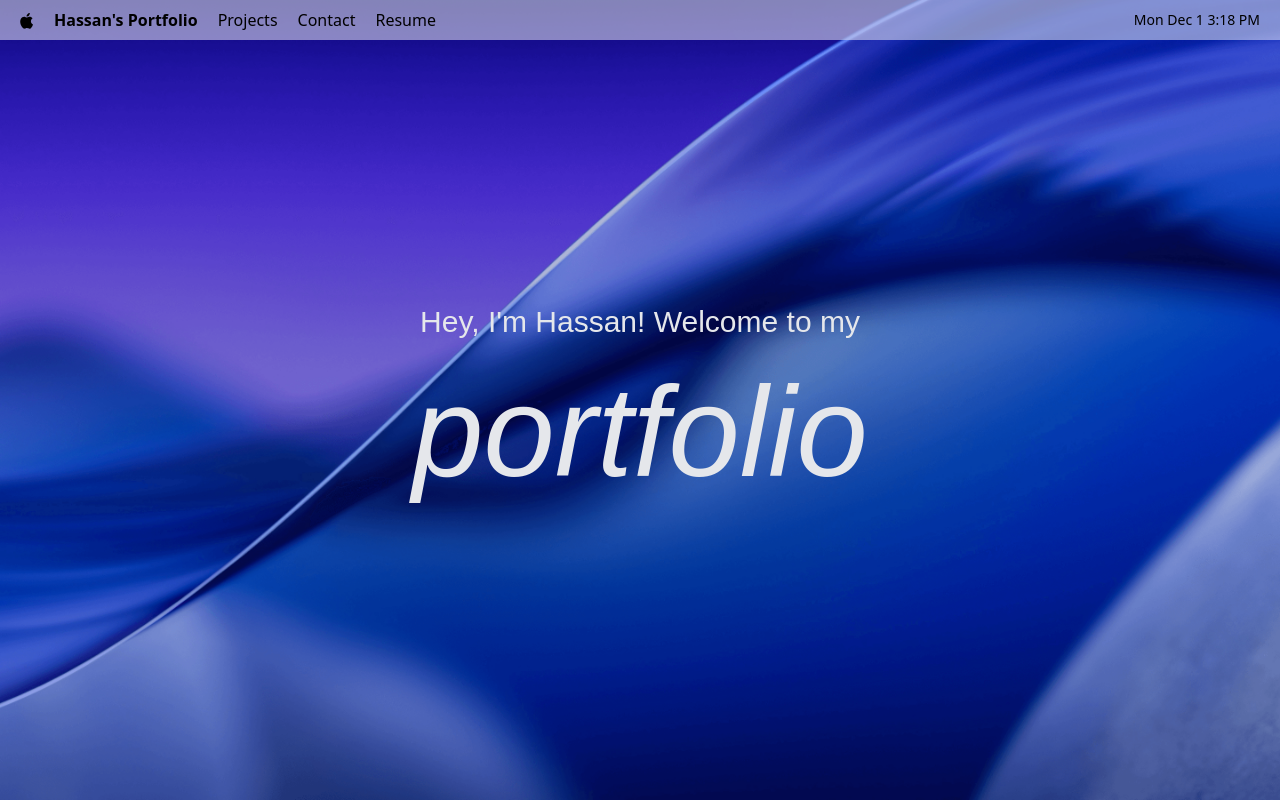
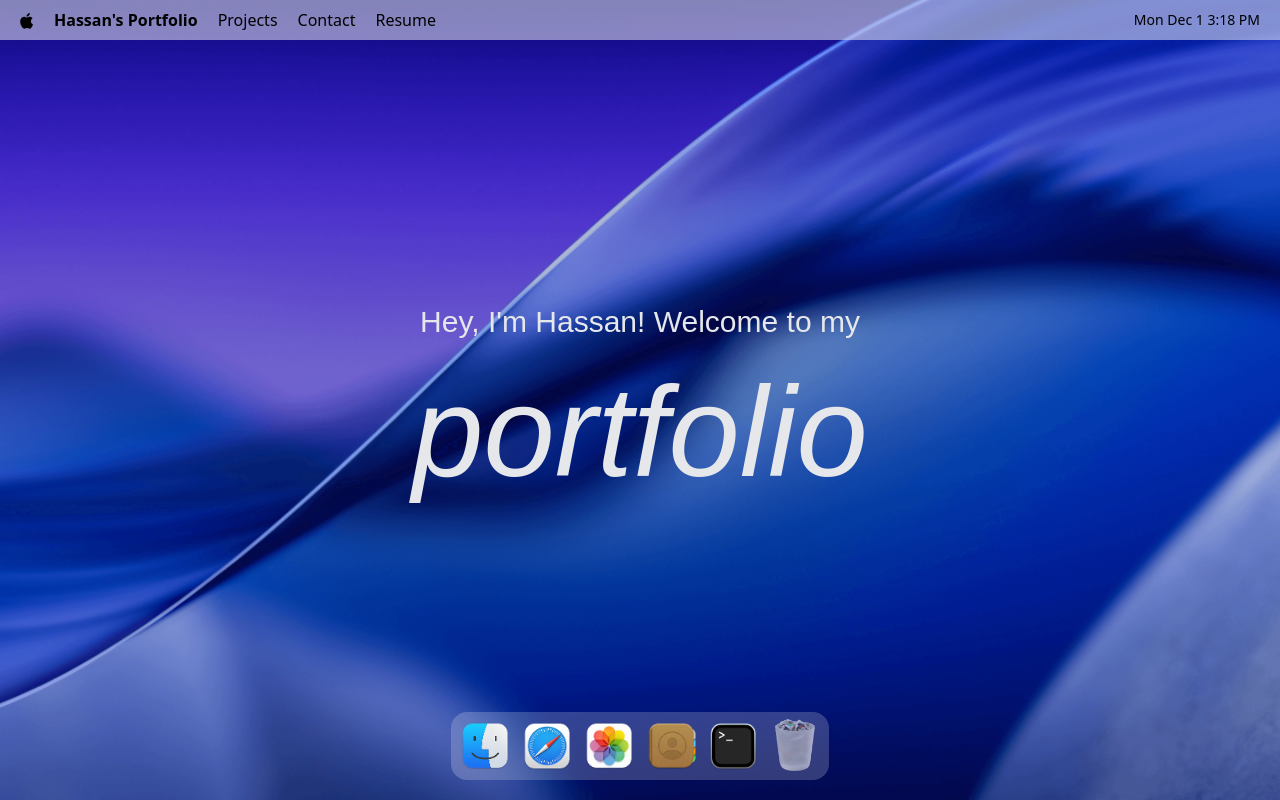
Before and after one commit to HassanKhan123/macbook-portfolio, a React (Vite) app: page / in a window 1280 px wide. Built offline with nearby package versions, Linux system fonts and the light colour scheme; a web font is replaced by a local one.

Commit message:
added: dock presentation

```diff
--- a/package.json
+++ b/package.json
@@ -17,6 +17,7 @@
     "lucide-react": "^0.555.0",
     "react": "^19.2.0",
     "react-dom": "^19.2.0",
+    "react-tooltip": "^5.30.0",
     "tailwindcss": "^4.1.17"
   },
   "devDependencies": {
--- a/src/App.jsx
+++ b/src/App.jsx
@@ -1,4 +1,4 @@
-import { Navbar, Welcome } from "#components";
+import { Dock, Navbar, Welcome } from "#components";
 import React from "react";
 
 const App = () => {
@@ -6,6 +6,7 @@
     <main>
       <Navbar />
       <Welcome />
+      <Dock />
     </main>
   );
 };
--- /dev/null
+++ b/src/components/Dock.jsx
@@ -0,0 +1,90 @@
+import { dockApps } from "#constants";
+import { useGSAP } from "@gsap/react";
+import gsap from "gsap";
+import React, { useRef } from "react";
+import { Tooltip } from "react-tooltip";
+
+const Dock = () => {
+  const dockRef = useRef(null);
+
+  useGSAP(() => {
+    const dock = dockRef.current;
+    if (!dock) return;
+
+    const icons = dock.querySelectorAll(".dock-icon");
+
+    const animateIcons = (mouseX) => {
+      const { left } = dock.getBoundingClientRect();
+      icons.forEach((icon) => {
+        const { left: iconLeft, width: iconWidth } =
+          icon.getBoundingClientRect();
+        const center = iconLeft - left + iconWidth / 2;
+        const distance = Math.abs(mouseX - center);
+        const intensity = Math.exp(-(distance ** 2.5) / 2000);
+
+        gsap.to(icon, {
+          scale: 1 + 0.25 * intensity,
+          y: -15 * intensity,
+          duration: 0.2,
+          ease: "power1.out",
+        });
+      });
+    };
+
+    const handleMouseMove = (e) => {
+      const { left } = dock.getBoundingClientRect();
+      animateIcons(e.clientX - left);
+    };
+
+    const resetIcons = () =>
+      icons.forEach((icon) => {
+        gsap.to(icon, {
+          scale: 1,
+          y: 0,
+          duration: 0.3,
+          ease: "power1.out",
+        });
+      });
+
+    dock.addEventListener("mousemove", handleMouseMove);
+    dock.addEventListener("mouseleave", resetIcons);
+
+    return () => {
+      dock.removeEventListener("mousemove", handleMouseMove);
+      dock.removeEventListener("mouseleave", resetIcons);
+    };
+  }, []);
+
+  const toggleApp = (app) => {};
+
+  return (
+    <section id="dock">
+      <div ref={dockRef} className="dock-container">
+        {dockApps.map(({ canOpen, icon, id, name }) => (
+          <div key={id} className="relative flex justify-center">
+            <button
+              type="button"
+              className="dock-icon"
+              aria-label={name}
+              data-tooltip-id="dock-tooltip"
+              data-tooltip-content={name}
+              data-tooltip-delay-show="150"
+              disabled={!canOpen}
+              onClick={() => toggleApp({ id, canOpen })}
+            >
+              <img
+                src={`images/${icon}`}
+                alt={name}
+                loading="lazy"
+                className={canOpen ? "" : "opacity-60"}
+              />
+            </button>
+          </div>
+        ))}
+        <Tooltip id="dock-tooltip" place="top" className="tooltip" />
+      </div>
+    </section>
+  );
+};
+
+export default Dock;
--- a/src/components/index.js
+++ b/src/components/index.js
@@ -1,4 +1,5 @@
 import Navbar from "./Navbar";
 import Welcome from "./Welcome";
+import Dock from "./Dock";
 
-export { Navbar, Welcome };
+export { Navbar, Welcome, Dock };
```
Also changed, not shown: 1 other file (tests, documents, lock files or other folders).
